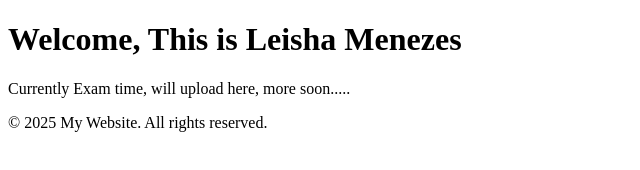
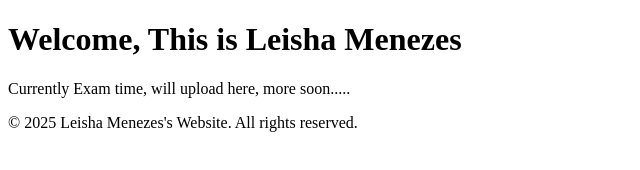
Before and after one commit to leishapm/leisha, a plain HTML site: page index.html in a window 1280 px wide. Shown: the whole page, without its empty margins (0-640 px from the left). Drawn offline with Linux system fonts and the light colour scheme.

Commit message:
Update index.html

```diff
--- a/index.html
+++ b/index.html
@@ -12,7 +12,7 @@
 
 
         <footer>
-            &copy; 2025 My Website. All rights reserved.
+            &copy; 2025 Leisha Menezes's Website. All rights reserved.
         </footer>
 </body>
 </html>
```
